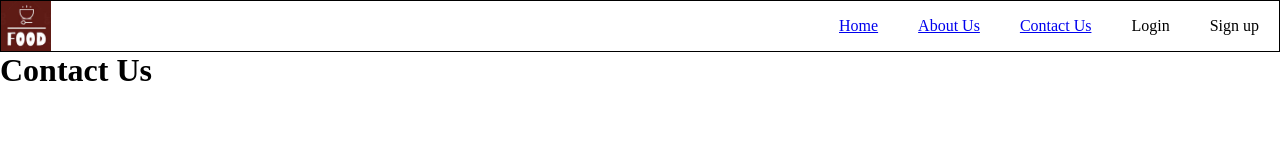
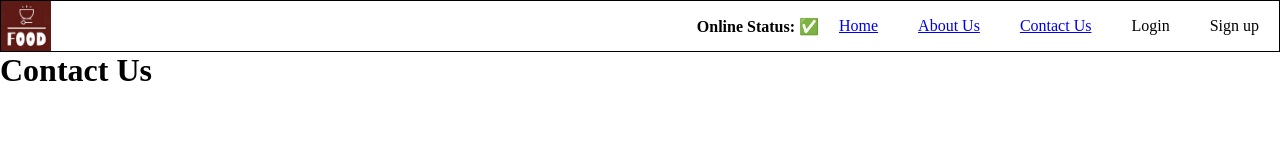
Before and after one commit to jyotsana-khaparde/Food-ordering-app, a React (Vite) app: page /contact in a window 1280 px wide. Shown: the top 160 px of the page. Built offline with nearby package versions, Linux system fonts and the light colour scheme.

Commit message:
Online / offline feature

```diff
--- /dev/null
+++ b/jsconfig.json
@@ -0,0 +1,3 @@
+{
+    "exclude": ["node_modules"]
+}
--- a/src/components/Body.js
+++ b/src/components/Body.js
@@ -3,11 +3,13 @@ import { useEffect, useState } from "react";
 import { Link } from "react-router-dom";
 import ResturantCard from "./ResturantCard";
 import Shimmer from "./Shimmer";
+import useOnlineState from "../utils/customHooks/useOnlineStatus"
 
 const Body = () => {
   const [restaurantList, setRestaurantList] = useState([]);
   const [filterRestaurants, setFilterRestaurants] = useState([]);
   const [searchValue, setSearchValue] = useState("");
+  const onlineStatus = useOnlineState();
   useEffect(() => {
     fetchData();
   }, [])
@@ -25,6 +27,9 @@ const Body = () => {
     );
     setRestaurantList(filteredListArry);
   };
+  if (!onlineStatus) {
+    return <h1>Looks like you are offline, please check your internet connection.</h1>
+  }
   if (restaurantList?.length === 0) {
     return <Shimmer/>
   }
--- a/src/components/Header.js
+++ b/src/components/Header.js
@@ -1,17 +1,20 @@
 import { LOGO } from "../utils/constant";
 import { Link } from "react-router-dom";
+import useOnlineState from "../utils/customHooks/useOnlineStatus";
 
 const Header = () => {
+  const onlineStatus = useOnlineState();
+
   return (
     <div className="header-container">
       <div className="header-left">
-        <img
-          className="logo"
-          src={LOGO}
-        />
+        <img className="logo" src={LOGO} />
       </div>
       <div className="header-right">
         <ul>
+          <li>
+            <h4>{`Online Status: ${onlineStatus ? "✅" : "🔴"}`}</h4>
+          </li>
           <li>
             <Link to="/">Home</Link>
           </li>
--- /dev/null
+++ b/src/utils/customHooks/useOnlineStatus.js
@@ -0,0 +1,18 @@
+import { useEffect, useState } from "react";
+
+const useOnlineState = () => {
+    const [onlineStatus, setOnlineState] = useState(true);
+
+    useEffect(() => {
+        window.addEventListener('online', () => {
+            setOnlineState(true);
+          });
+
+          window.addEventListener('offline', () => {
+            setOnlineState(false);
+          });
+    }, [])
+    return onlineStatus;
+}
+
+export default useOnlineState;
```
